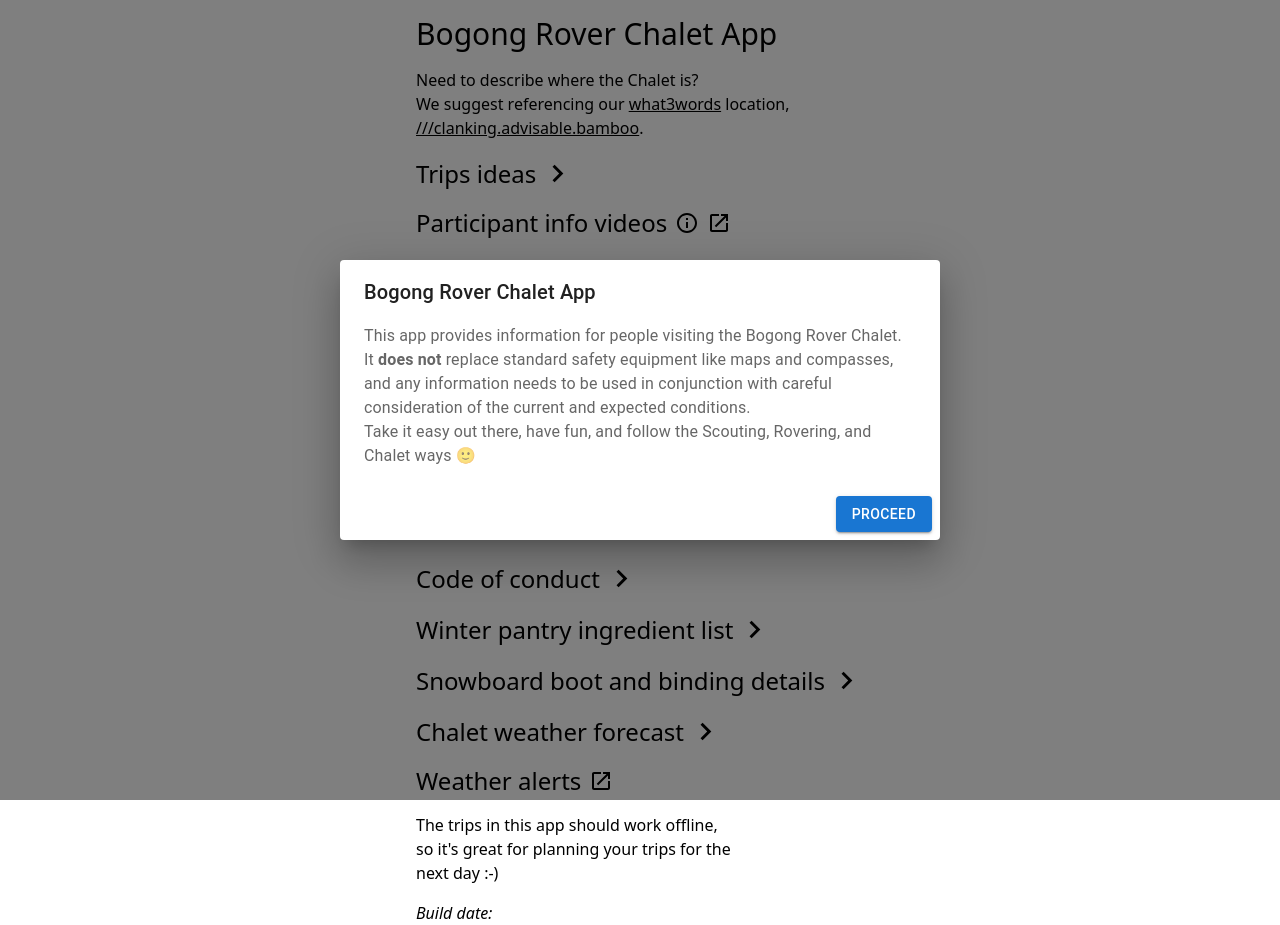
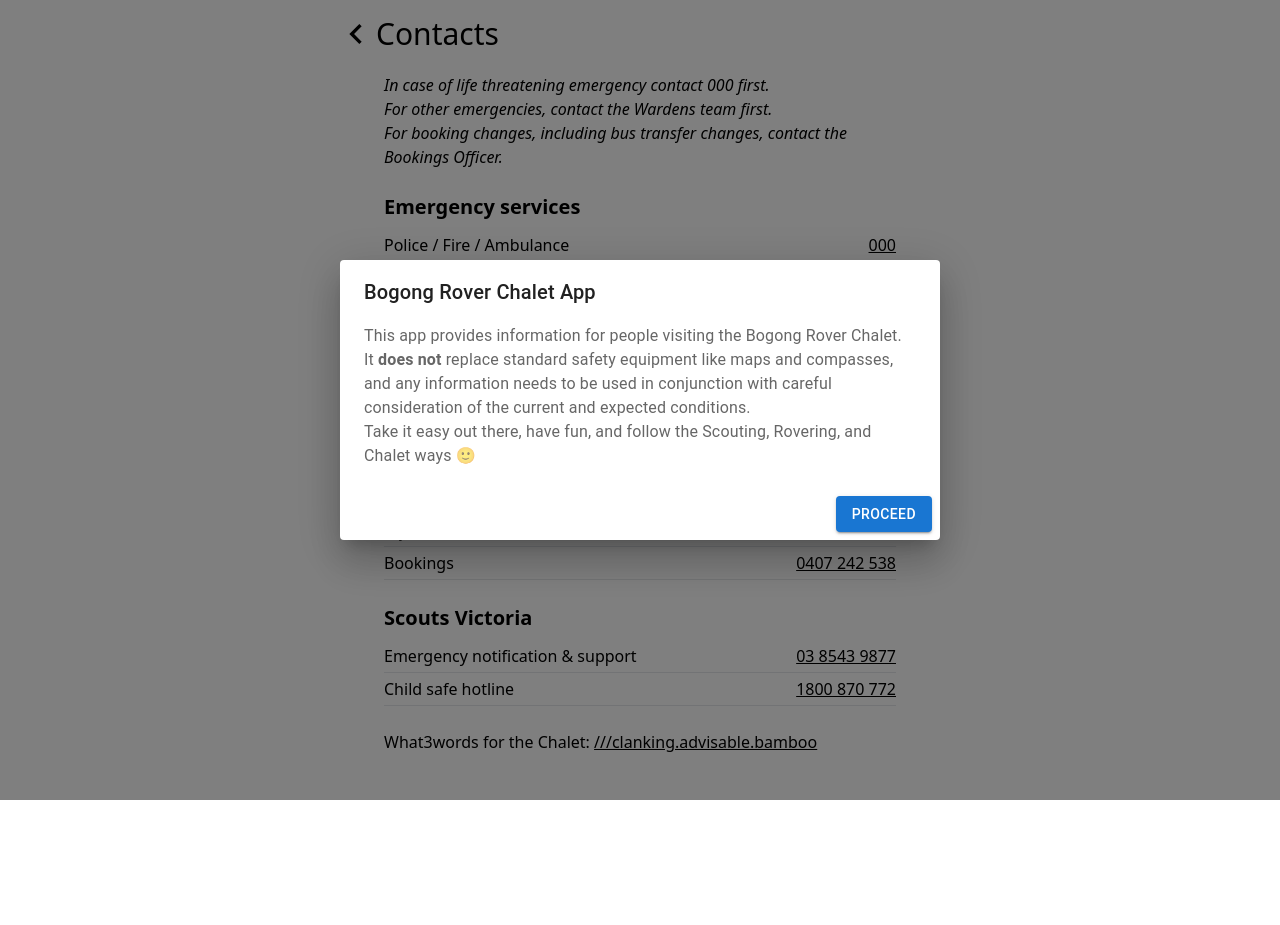
Before and after one commit to bogongroverchalet/chalet-app, a React (Create React App) app: page /contacts in a window 1280 px wide. Before the commit this address led to /. After the commit the page ends 800 px from the top, so only its background shows below. Built offline with nearby package versions, Linux system fonts and the light colour scheme; no server answers; what pmtiles would draw is missing.

Commit message:
Add a contacts page.

```diff
--- a/src/App.js
+++ b/src/App.js
@@ -59,6 +59,11 @@ export default function App() {
         <li className='mb-4'>
           <Link to='merch' className='flex items-center'>
             Merchandise <ChevronRightIcon className='ml-1' fontSize='large' />
+          </Link>
+        </li>
+        <li className='mb-4'>
+          <Link to='contacts' className='flex items-center'>
+            Contacts <ChevronRightIcon className='ml-1' fontSize='large' />
           </Link>
         </li>
         <li className='mb-4'>
--- /dev/null
+++ b/src/Contacts.js
@@ -0,0 +1,45 @@
+import React from 'react'
+import Wrapper from './Wrapper'
+import { Link } from 'react-router-dom'
+import ChevronLeftIcon from '@mui/icons-material/ChevronLeft'
+import data from './contacts.yaml'
+
+export default function Contacts() {
+  return (
+    <Wrapper>
+      <h1 className='text-3xl my-4 -indent-12 max-sm:pl-10'>
+        <Link to='..' relative='path'>
+          <ChevronLeftIcon sx={{ fontSize: 40, position: 'relative', top: -3 }} />
+          Contacts
+        </Link>
+      </h1>
+      <ul className='max-w-lg mb-6 italic'>
+        {data.intro.map((line) => (
+          <li key={line}>{line}</li>
+        ))}
+      </ul>
+      {data.groups.map((group) => (
+        <section key={group.title} className='mb-6 max-w-lg'>
+          <h2 className='text-xl font-bold mb-2'>{group.title}</h2>
+          <ul>
+            {group.contacts.map((c) => (
+              <li key={c.role} className='flex justify-between gap-4 py-1 border-b'>
+                <span>
+                  {c.role}
+                  {c.name && <span className='block text-sm opacity-75'>{c.name}</span>}
+                </span>
+                <a href={`tel:${c.phone.replace(/[^\d+]/g, '')}`} className='whitespace-nowrap underline'>
+                  {c.phone}
+                </a>
+              </li>
+            ))}
+          </ul>
+        </section>
+      ))}
+      <p className='max-w-lg'>
+        What3words for the Chalet:{' '}
+        <a href='https://what3words.com/clanking.advisable.bamboo'>{'///clanking.advisable.bamboo'}</a>
+      </p>
+    </Wrapper>
+  )
+}
--- a/src/SafetyIncidentReporting.js
+++ b/src/SafetyIncidentReporting.js
@@ -47,7 +47,10 @@ export default function SafetyIncidentReporting() {
       <h2 className='text-xl font-bold mt-6 mb-2'>Scouts Victoria Emergency Line</h2>
       <p className='mb-3'>
         In addition to completing an incident report, you must contact Scouts Victoria via the Emergency Line on{' '}
-        <strong>03 8543 9877</strong> for incidents meeting the following criteria:
+        <a href='tel:0385439877'>
+          <strong>03 8543 9877</strong>
+        </a>{' '}
+        for incidents meeting the following criteria:
       </p>
       <ul className='list-disc ml-6 mb-3 space-y-1'>
         <li>A person requiring immediate medical treatment by a doctor, dentist or in a hospital</li>
--- /dev/null
+++ b/src/contacts.yaml
@@ -0,0 +1,33 @@
+intro:
+  - In case of life threatening emergency contact 000 first.
+  - For other emergencies, contact the Wardens team first.
+  - For booking changes, including bus transfer changes, contact the Bookings Officer.
+
+groups:
+  - title: Emergency services
+    contacts:
+      - role: Police / Fire / Ambulance
+        phone: '000'
+      - role: Police (non-emergency)
+        phone: 131 444
+  - title: Bogong Rover Chalet
+    contacts:
+      - role: Chalet landline
+        phone: (03) 5159 1241
+      - role: Chief Warden
+        name: Matt Anderson
+        phone: 0407 681 340
+      - role: Assistant Warden
+        name: Linda Moore
+        phone: 0409 172 417
+      - role: Deputy Warden
+        name: Bryce Gibson
+        phone: 0413 229 227
+      - role: Bookings
+        phone: 0407 242 538
+  - title: Scouts Victoria
+    contacts:
+      - role: Emergency notification & support
+        phone: 03 8543 9877
+      - role: Child safe hotline
+        phone: 1800 870 772
--- a/src/index.js
+++ b/src/index.js
@@ -14,6 +14,7 @@ import Nobs from './Nobs'
 import Videos from './Videos'
 import PdfViewer from './PdfViewer'
 import Weather from './Weather'
+import Contacts from './Contacts'
 import NobsReport from './NobsReport'
 import NobsReportPL from './NobsReportPL'
 import NobsReportPA from './NobsReportPA'
@@ -114,6 +115,7 @@ const router = createBrowserRouter([
       { path: '/pdf/pantry-inventory', element: <PantryInventory /> },
       { path: '/pdf/:slug', element: <PdfViewer /> },
       { path: '/weather', element: <Weather /> },
+      { path: '/contacts', element: <Contacts /> },
       { path: '*', element: <Navigate to='/' replace /> },
     ],
   },
```
